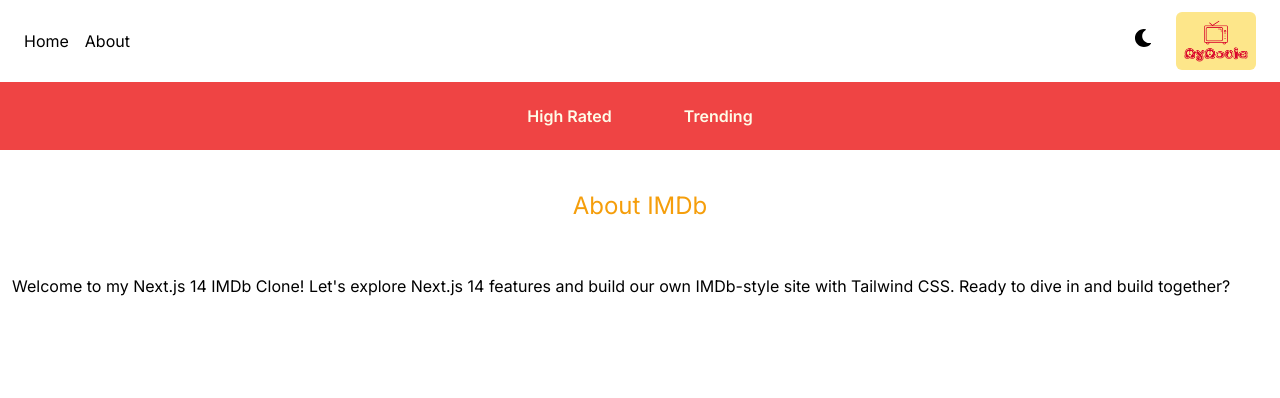
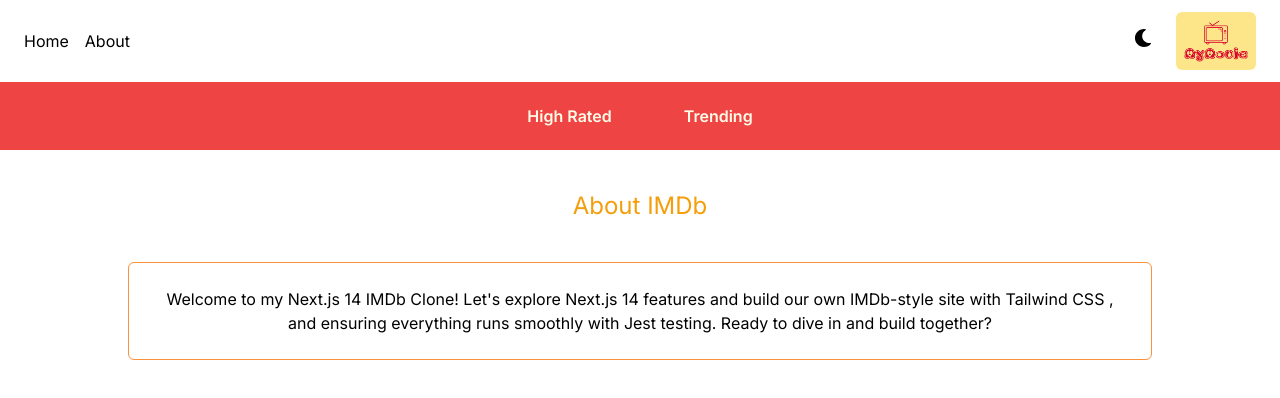
Before and after one commit to Ayda-Ahmadpour/IMDb-NEXT.js-14, a Next.js app: page /about in a window 1280 px wide. Shown: the top 398 px of the page. Built offline with nearby package versions, Linux system fonts and the light colour scheme.

Commit message:
about page

```diff
--- a/src/app/about/page.jsx
+++ b/src/app/about/page.jsx
@@ -2,12 +2,13 @@
 
 export default function About() {
   return (
-    <div className="max-w-full mx-auto">
+    <div className="max-w-full mx-auto text-center">
       <h1 className="text-center text-amber-500 text-2xl m-10">About IMDb</h1>
-      <p className="m-auto p-3">
+      <p className="m-auto p-6 w-[80%] border border-orange-400 rounded-md">
         Welcome to my Next.js 14 IMDb Clone! Let's explore Next.js 14 features
-        and build our own IMDb-style site with Tailwind CSS. Ready to dive in
-        and build together?
+        and build our own IMDb-style site with Tailwind CSS , and ensuring
+        everything runs smoothly with Jest testing. Ready to dive in and build
+        together?
       </p>
     </div>
   );
```
